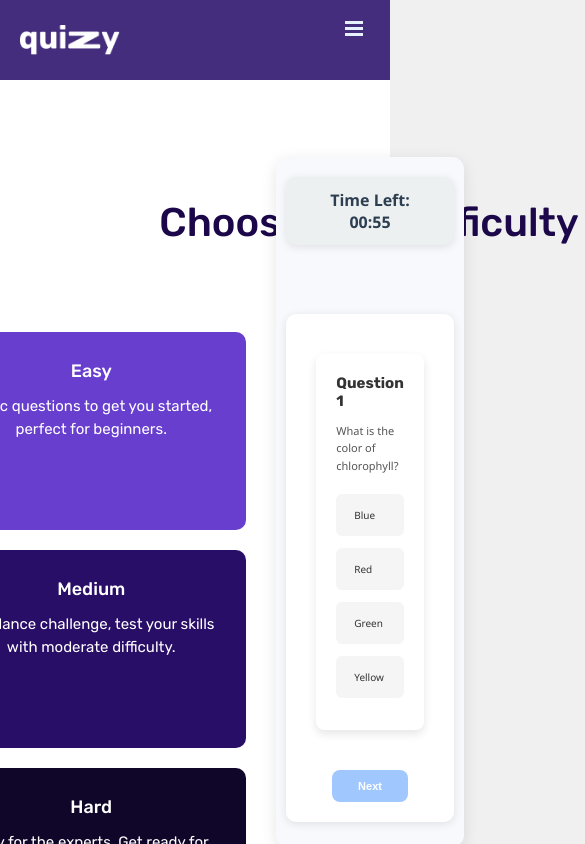
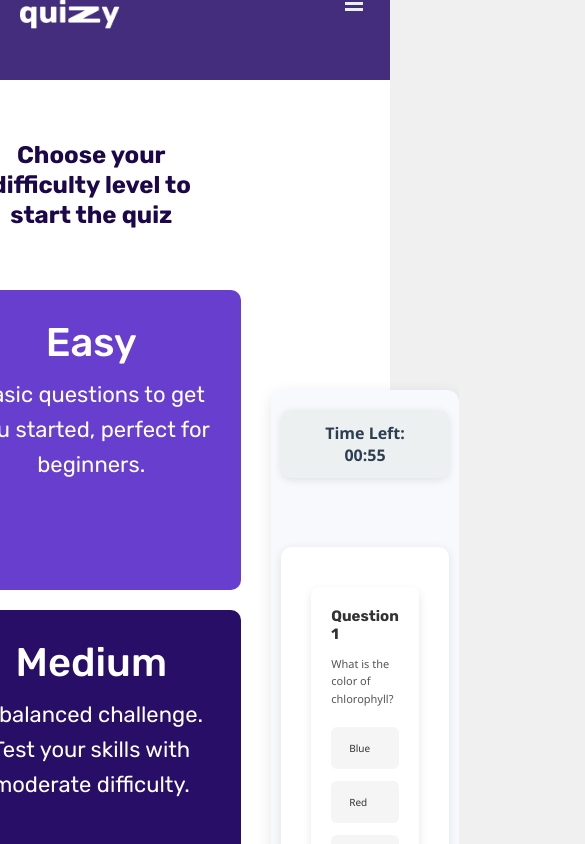
Before and after one commit to Vicky041/Terra-quiz-app, a React (Vite) app: page / in a window 390 px wide. Shown: the top 844 px of the page, 585 px wide, since content can reach past the window. Built offline with nearby package versions, Linux system fonts and the light colour scheme.

Commit message:
Implemented dashboard UI layout and structure

```diff
--- a/src/styles/DashboardLevel.css
+++ b/src/styles/DashboardLevel.css
@@ -1,44 +1,45 @@
-/* DashboardSubject css */
+/* DashboardLevel.css */
 
-
-.container {
+/* Container setup */
+.level-container {
   max-width: 1280px;
   width: 100%;
-  max-height: 656px;
-  /* margin: 194px 66px; */
+  margin: 0 auto;
 }
 
-.sectionTitle {
+/* Header styling */
+.level-header {
   border-radius: 8px;
   padding: 20px 40px;
-  width: 1280px;
-  height: 98px;
+  width: 100%;
   display: flex;
   justify-content: center;
   align-items: center;
+  text-align: center;
 }
 
-.sectionTitle h1 {
+.level-header h1 {
   color: #1B0749;
   font-family: 'Rubik', sans-serif;
-  font-weight: 500;
+  font-weight: 700;
   font-size: 40px;
   line-height: 125%;
   margin: 0;
 }
 
-.cards {
+/* Cards wrapper */
+.level-cards {
   display: flex;
   justify-content: center;
-  align-items: center;
-  flex-wrap: nowrap;
-  gap: 50px;
-  margin-top: 60px;
+  flex-wrap: wrap;
+  gap: 30px;
+  margin-top: 40px;
 }
 
-.card {
+/* Individual card */
+.level-card {
   background: white;
-  border: 3px;
+  border: 3px solid transparent;
   border-radius: 10px;
   width: 300px;
   height: 400px;
@@ -49,49 +50,32 @@
   transition: transform 0.3s ease, box-shadow 0.3s ease;
 }
 
-.card.easy {
-  background-color: #683ece;
+.level-card h2 {
+  margin: 10px 0;
+  color: #FFF;
+  font-size: 40px;
+  font-family: 'Rubik', sans-serif;
+  font-weight: 500;
 }
 
-.card.medium {
-  background-color: #280E67;
-}
-
-.card.hard {
-  background-color: #10062A
-}
-
-
-.card h2 {
-  margin: 10px 0;
-  color: #FFF;
-  font-size: 24px;
-  font-family: 'Rubik', sans-serif;
-  font-weight: 500;
-  line-height: 150%;
-  letter-spacing: 0%;
-}
-
-.card p {
-  font-size: 18px;
+.level-card p {
+  font-size: 22px;
   color: #FFF;
   margin-bottom: 15px;
   font-family: 'Rubik', sans-serif;
   font-weight: 400;
-  line-height: 150%;
-  letter-spacing: 0%;
 }
 
-.card button {
+/* Button */
+.level-card button {
   width: 249px;
   height: 56px;
-  background-color: #fff;
-  color: #443D7C;
+  background-color: #FFF;
+  color: #442D7C;
   padding: 8px 32px;
   border: none;
   border-radius: 8px;
   cursor: pointer;
-  gap: 8px;
   opacity: 0;
   transform: translateY(20px);
   transition: opacity 0.3s ease, transform 0.3s ease;
@@ -99,110 +83,125 @@
   font-size: 18px;
   font-family: 'Rubik', sans-serif;
   font-weight: 700;
-  line-height: 125%;
-  letter-spacing: 0%;
+}
+
+/* Hover effect */
+.level-card:hover {
+  transform: scale(1.05);
+  box-shadow: 0 8px 20px rgba(0, 0, 0, 0.15);
+  background-color: #764ED7;
 }
 
 
-.card:hover button {
+
+.level-card:hover button {
   opacity: 1;
   transform: translateY(0);
 }
 
+/* Card colors */
+.level-card.level-easy {
+  background-color: #683ECE;
+}
 
+.level-card.level-medium {
+  background-color: #280E67;
+}
 
-/* Tablet View (768px - 1199px) */
+.level-card.level-hard {
+  background-color: #10062A;
+}
+
+/* Responsive - Tablet (768px – 1199px) */
 @media (max-width: 1199px) {
-  .container {
+  .level-container {
     padding: 0 20px;
   }
 
-  .sectionText {
-    width: 100%;
-    height: auto;
-    padding: 20px;
+  .level-header h1 {
+    font-size: 36px;
   }
 
-  .sectionText h1 {
-    font-size: 32px;
-    text-align: center;
+  .level-cards {
+    justify-content: center;
+    gap: 30px;
   }
 
-  .cards {
-    flex-wrap: wrap;
-    gap: 30px;
-    justify-content: center;
+  .level-card {
+    width: 45%;
+    height: auto;
   }
 
-  .card {
-    width: 45%;
-    height: auto;
-    padding: 20px;
-  }
-
-  .card button {
+  .level-card button {
     width: 90%;
     height: 48px;
     font-size: 16px;
   }
 }
 
-/* Mobile View (≤ 768px) */
+/* Responsive - Mobile (≤768px) */
 @media (max-width: 768px) {
-  .sectionText h1 {
-    font-size: 24px;
+  .level-header {
+    padding: 20px;
+    flex-direction: column;
   }
 
-  .cards {
+  .level-header h1 {
+    font-size: 40px;
+  }
+
+  .level-cards {
     flex-direction: column;
     align-items: center;
     gap: 20px;
   }
 
-  .card {
-    width: 100%;
+  .level-card {
+    width: 300px;
     max-width: 340px;
-    height: auto;
+    height: 400px;
   }
 
-  .card h2 {
+  .level-card h2 {
     font-size: 20px;
   }
 
-  .card p {
+  .level-card p {
     font-size: 16px;
   }
 
-  .card button {
+  .level-card button {
     width: 100%;
     font-size: 16px;
     height: 48px;
   }
 }
 
-/* Mobile Small View (≤ 480px) */
+/* Small Mobile (≤480px) */
 @media (max-width: 480px) {
-  .sectionText {
-    padding: 16px;
+
+     .level-container {
+    padding-bottom: 120px;
+  }
+  .level-header h1 {
+    font-size: 24px;
   }
 
-  .sectionText h1 {
-    font-size: 20px;
+  .level-card {
+    padding: 16px;
+    width: 300px;
+    height: 300px;
   }
 
-  .card {
-    padding: 16px;
+  .level-card h2 {
+    font-size: 40px;
   }
 
-  .card h2 {
-    font-size: 18px;
+  .level-card p {
+    font-size: 22px;
   }
 
-  .card p {
-    font-size: 15px;
-  }
-
-  .card button {
+  .level-card button {
     font-size: 15px;
     height: 44px;
   }
--- a/src/styles/DashboardSubject.css
+++ b/src/styles/DashboardSubject.css
@@ -1,208 +1,174 @@
-/* DashboardSubject css */
+/* DashboardSubject.css */
 
-
-.container {
+.subject-container {
   max-width: 1280px;
-  width: 100%;
-  max-height: 656px;
-  /* margin: 194px 66px; */
+  margin: 0 auto;
+  padding: 40px 20px;
 }
 
-.sectionText {
+.subject-header {
   background-color: blueviolet;
   border-radius: 8px;
   padding: 20px 40px;
-  width: 1280px;
-  height: 98px;
   display: flex;
   justify-content: center;
   align-items: center;
+  text-align: center;
 }
 
-.sectionText h1 {
+.subject-header h1 {
   color: #fff;
-  font-family: 'Rubik', sans-serif;
-  font-weight: 500;
+  font-family: "Rubik", sans-serif;
+  font-weight: 700;
   font-size: 40px;
-  line-height: 125%;
   margin: 0;
 }
 
-.cards {
+.subject-cards {
   display: flex;
   justify-content: center;
-  align-items: center;
-  flex-wrap: nowrap;
-  gap: 50px;
+  gap: 30px;
+  flex-wrap: wrap;
   margin-top: 60px;
 }
 
-.card {
+.subject-card {
   background: white;
-  border: 3px solid #F85ACA;
+  border: 3px solid #f85aca;
   border-radius: 10px;
   width: 300px;
   height: 400px;
   padding: 20px;
   text-align: center;
   position: relative;
-  overflow: hidden;
   transition: transform 0.3s ease, box-shadow 0.3s ease;
 }
 
-
-.card h2 {
+.subject-card h2 {
   margin: 10px 0;
   color: #4c2673;
   font-size: 24px;
-  font-family: 'Rubik', sans-serif;
+  font-family: "Rubik", sans-serif;
   font-weight: 500;
-  line-height: 150%;
-  letter-spacing: 0%;
 }
 
-.card p {
+.subject-card p {
   font-size: 18px;
   color: #444;
   margin-bottom: 15px;
-  font-family: 'Rubik', sans-serif;
+  font-family: "Rubik", sans-serif;
   font-weight: 400;
-  line-height: 150%;
-  letter-spacing: 0%;
 }
 
-.card button {
-  width: 249px;
+.subject-card button {
+  width: 90%;
   height: 56px;
-  background-color: #442D7C;
+  background-color: #442d7c;
   color: white;
-  padding: 8px 32px;
   border: none;
   border-radius: 8px;
   cursor: pointer;
-  gap: 8px;
+  font-size: 18px;
+  font-family: "Rubik", sans-serif;
+  font-weight: 700;
+  margin-top: 15px;
   opacity: 0;
   transform: translateY(20px);
   transition: opacity 0.3s ease, transform 0.3s ease;
-  margin-top: 15px;
-  font-size: 18px;
-  font-family: 'Rubik', sans-serif;
-  font-weight: 700;
-  line-height: 125%;
-  letter-spacing: 0%;
 }
 
-.card:hover {
+.subject-card:hover {
   transform: scale(1.05);
   box-shadow: 0 8px 20px rgba(0, 0, 0, 0.15);
-  background-color: #764ED7;
+  background-color: #764ed7;
 }
 
-.card:hover h2,
-.card:hover p {
-  color: white;
+.subject-card:hover h2,
+.subject-card:hover p {
+  color: #fff;
 }
 
-.card:hover button {
+.subject-card:hover button {
   opacity: 1;
   transform: translateY(0);
 }
 
-
-
-/* Tablet View (768px - 1199px) */
+/* Tablet View (≤1199px) */
 @media (max-width: 1199px) {
-  .container {
-    padding: 0 20px;
+  .subject-card {
+    width: 300px;
+    height: 400px;
   }
 
-  .sectionText {
-    width: 100%;
-    height: auto;
-    padding: 20px;
-  }
-
-  .sectionText h1 {
-    font-size: 32px;
-    text-align: center;
-  }
-
-  .cards {
-    flex-wrap: wrap;
-    gap: 30px;
-    justify-content: center;
-  }
-
-  .card {
-    width: 45%;
-    height: auto;
-    padding: 20px;
-  }
-
-  .card button {
-    width: 90%;
-    height: 48px;
-    font-size: 16px;
+  .subject-header h1 {
+    font-size: 34px;
   }
 }
 
-/* Mobile View (≤ 768px) */
+/* Mobile View (≤768px) */
 @media (max-width: 768px) {
-  .sectionText h1 {
+  .subject-cards {
+    display: flex;
+    flex-wrap: wrap;
+    flex-direction: row;
+    align-items: flex-start;
+    justify-content: flex-start;
+    gap: 30px;
+  }
+
+  .subject-card {
+    width: 300px;
+    height: 400px;
+    max-width: 320px;
+    height: auto;
+    padding: 18px;
+  }
+
+  .subject-card h2 {
     font-size: 24px;
   }
 
-  .cards {
-    flex-direction: column;
-    align-items: center;
-    gap: 20px;
+  .subject-card p {
+    font-size: 18px;
   }
 
-  .card {
-    width: 100%;
-    max-width: 340px;
-    height: auto;
-  }
-
-  .card h2 {
-    font-size: 20px;
-  }
-
-  .card p {
-    font-size: 16px;
-  }
-
-  .card button {
-    width: 100%;
+  .subject-card button {
     font-size: 16px;
     height: 48px;
   }
+
+  .subject-header h1 {
+    font-size: 26px;
+  }
 }
 
-/* Mobile Small View (≤ 480px) */
+/* Extra Small Mobile View (≤480px) */
 @media (max-width: 480px) {
-  .sectionText {
+  .subject-card {
     padding: 16px;
+    width: 300px;
+    height: 247px;
   }
 
-  .sectionText h1 {
-    font-size: 20px;
+  .subject-card h2 {
+    font-size: 24px;
   }
 
-  .card {
-    padding: 16px;
-  }
-
-  .card h2 {
+  .subject-card p {
     font-size: 18px;
   }
 
-  .card p {
+  .subject-card button {
+    font-size: 14px;
+    height: 44px;
+  }
+
+  .subject-header h1 {
     font-size: 15px;
   }
 
-  .card button {
-    font-size: 15px;
-    height: 44px;
-  }
+  .subject-container {
+  padding-bottom: 100px;
 }
+
+}
--- a/src/styles/DashboardWelcome.css
+++ b/src/styles/DashboardWelcome.css
@@ -1,11 +1,10 @@
 /* DashboardWelcome css */
-
 
 .container {
   max-width: 1280px;
   width: 100%;
-  max-height: 656px;
-  /* margin: 194px 66px; */
+  height: 100%;
+  margin: auto;
 }
 
 .welcomeText img {
@@ -17,10 +16,11 @@
   background-color: blueviolet;
   border-radius: 8px;
   padding: 20px 40px;
-  width: 1280px;
+  width: 100%;
   display: flex;
   align-items: center;
   text-align: center;
+  /* flex-wrap: wrap; */
 }
 
 .welcomeText h1 {
@@ -29,7 +29,11 @@
   font-weight: 700;
   font-size: 64px;
   line-height: 125%;
-  margin: 0;
+  margin: 0 0 0 20px;
+}
+
+.Cards h2 {
+  color: #442D7C;
 }
 
 .cards {
@@ -69,7 +73,6 @@
   border: 3px solid #05ACF6;
 }
 
-
 .card img {
   width: 141.78px;
   height: 131.86px;
@@ -96,7 +99,7 @@
   letter-spacing: 0%;
 }
 
-.card button {
+.cards button {
   width: 249px;
   height: 56px;
   background-color: #442D7C;
@@ -127,7 +130,6 @@
   transform: translateY(0);
 }
 
-
 /* Tablet (768px – 1199px) */
 @media (max-width: 1199px) {
   .container {
@@ -139,11 +141,13 @@
     width: 100%;
     text-align: center;
     padding: 30px 20px;
+
   }
 
   .welcomeText h1 {
     font-size: 40px;
     margin-top: 10px;
+    margin-left: 0;
   }
 
   .cards {
@@ -174,6 +178,7 @@
   .welcomeText h1 {
     font-size: 28px;
     text-align: center;
+    margin-left: 0;
   }
 
   .cards {
@@ -206,6 +211,11 @@
 
 /* Small Mobile (≤480px) */
 @media (max-width: 480px) {
+
+  .container {
+    padding-bottom: 120px;
+  }
+
   .welcomeText h1 {
     font-size: 22px;
   }
--- a/src/ui/DashboardLevel.jsx
+++ b/src/ui/DashboardLevel.jsx
@@ -1,35 +1,45 @@
-import React from "react";
-import '../styles/DashboardLevel.css'
+import React from 'react';
+import '../styles/DashboardLevel.css';
 
-const Dashboardlevel = () => {
+const levelData = [
+  {
+    id: 1,
+    title: 'Easy',
+    description: 'Basic questions to get you started, perfect for beginners.',
+    className: 'level-easy',
+  },
+  {
+    id: 2,
+    title: 'Medium',
+    description: 'A balanced challenge. Test your skills with moderate difficulty.',
+    className: 'level-medium',
+  },
+  {
+    id: 3,
+    title: 'Hard',
+    description: 'Only for the experts. Get ready for tough questions!',
+    className: 'level-hard',
+  },
+];
+
+const DashboardLevel = () => {
   return (
-    <>
-      <div className="container">
-        <div className="sectionTitle">
-          <h1>Choose your difficulty level to start the quiz</h1>
-        </div>
-        <div className="cards">
-          <div className="card easy">
-            <h2>Easy</h2>
-            <p>Basic questions to get you started, perfect for beginners.</p>
+    <div className="level-container">
+      <div className="level-header">
+        <h1>Choose your difficulty level to start the quiz</h1>
+      </div>
+
+      <div className="level-cards">
+        {levelData.map((level) => (
+          <div key={level.id} className={`level-card ${level.className}`}>
+            <h2>{level.title}</h2>
+            <p>{level.description}</p>
             <button>Take Quiz</button>
           </div>
-          <div className="card medium">
-            <h2>Medium</h2>
-            <p>
-              A balance challenge, test your skills with moderate difficulty.
-            </p>
-            <button>Take Quiz</button>
-          </div>
-          <div className="card hard">
-            <h2>Hard</h2>
-            <p>Only for the experts. Get ready for tough questions!</p>
-            <button>Take Quiz</button>
-          </div>
-        </div>
+        ))}
       </div>
-    </>
+    </div>
   );
 };
 
-export default Dashboardlevel;
+export default DashboardLevel;
```
Also changed, not shown: src/ui/DashboardSubject.jsx (+36 -27 lines), src/ui/DashboardWelcome.jsx (+52 -42 lines).
